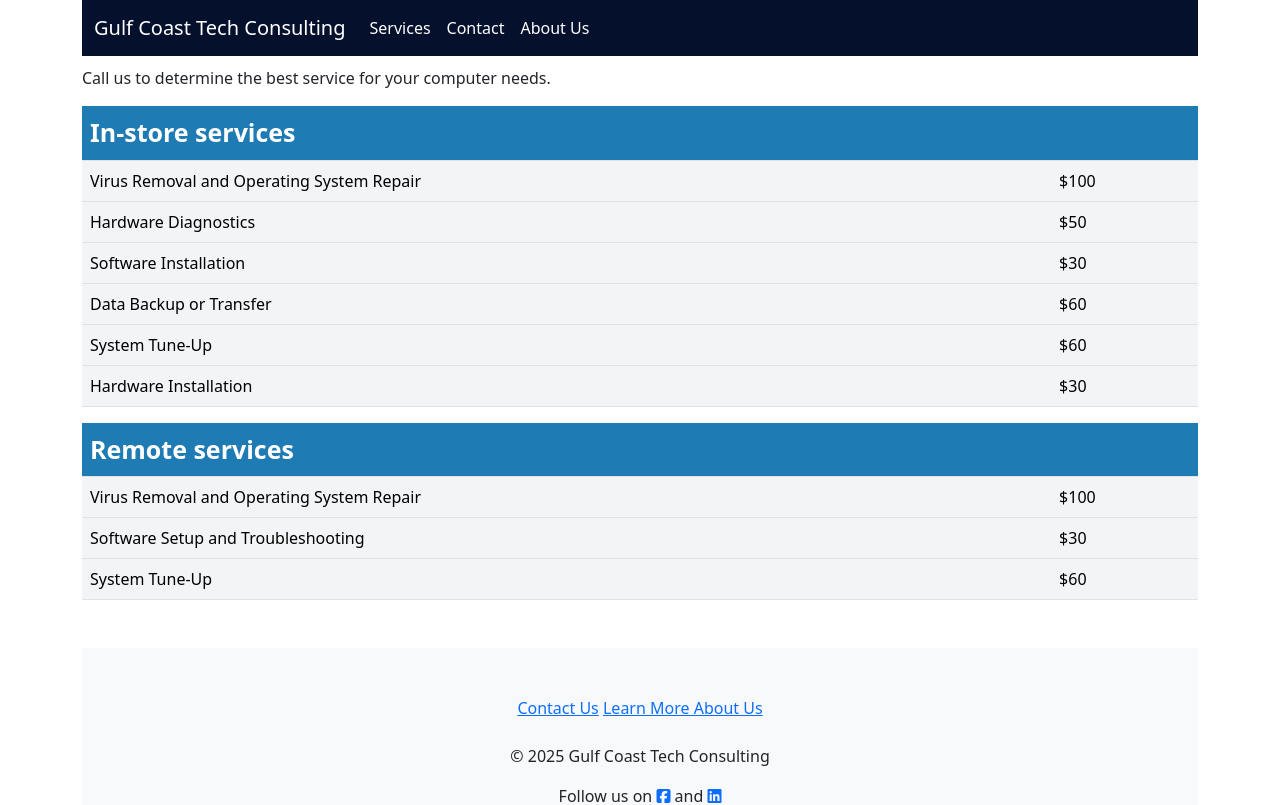
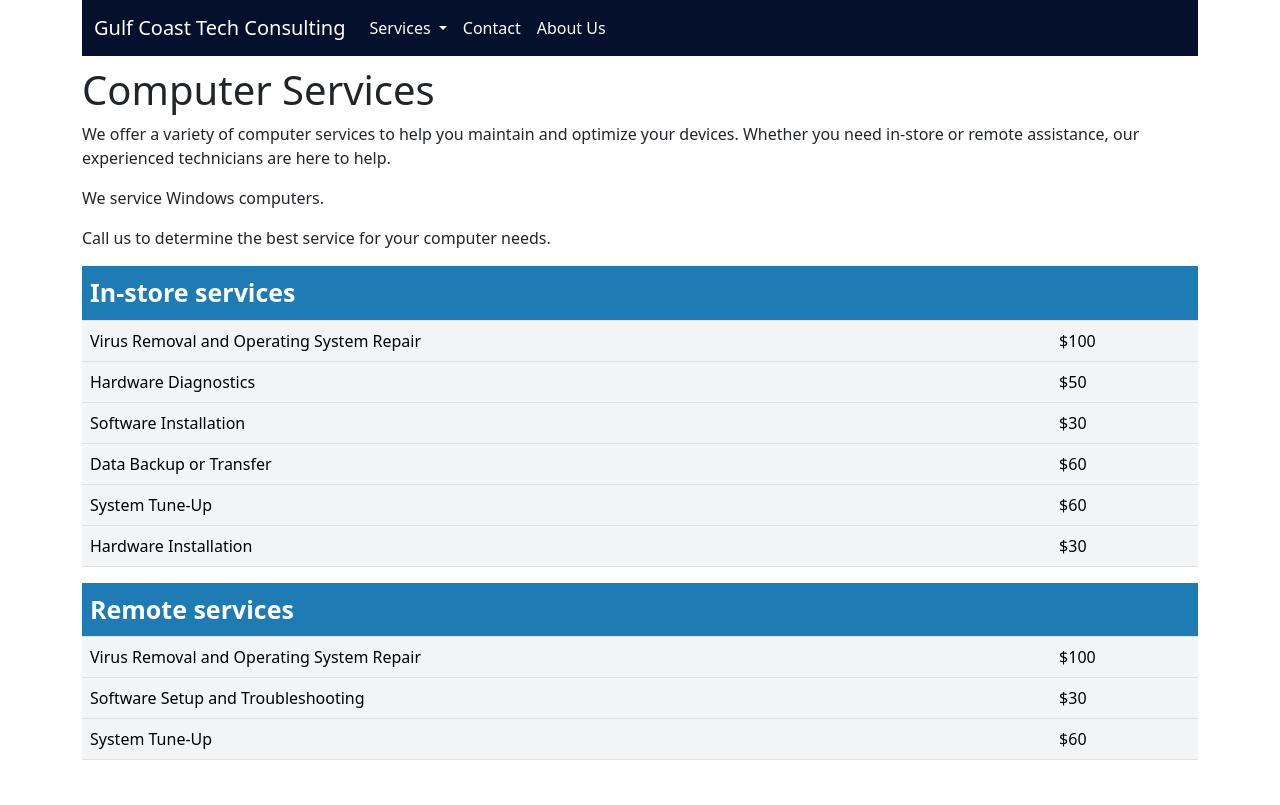
Before and after one commit to muffinman29/consulting, an Angular app: page /computer-services in a window 1280 px wide. Shown: the top 805 px of the page. Built offline with nearby package versions, Linux system fonts and the light colour scheme.

Commit message:
changed services menu option to a dropdown; added more verbiage to computer services page;

```diff
--- a/src/app/about/about.component.html
+++ b/src/app/about/about.component.html
@@ -1,2 +1,12 @@
 <h1>About Us</h1>
 <p>Gulf Coast Tech Consulting was started by Steven Williams, a seasoned software engineer with over 20 years of experience in the industry. Our mission is to provide top-notch consulting services to businesses looking to leverage technology for growth and efficiency.</p>
+
+<h2>Our Team</h2>
+<div>
+  <div class="team-member">
+    <img src="assets/steven.jpg" alt="Steven Williams" class="team-photo">
+    <h3>Steven Williams</h3>
+    <p>Founder & Lead Consultant</p>
+    <p>With a background in software development and project management, Steven brings a wealth of knowledge and expertise to the team. He has worked with various clients across different industries, helping them implement effective technology solutions.</p>
+  </div>
+</div>
--- a/src/app/app.component.html
+++ b/src/app/app.component.html
@@ -7,8 +7,14 @@
     </button>
     <div class="collapse navbar-collapse" id="navbarSupportedContent">
       <ul class="navbar-nav me-auto mb-2 mb-lg-0">
-        <li class="nav-item">
-          <a class="nav-link active" aria-current="page" href="services">Services</a>
+        <li class="nav-item dropdown">
+          <a class="nav-link dropdown-toggle" href="#" role="button" data-bs-toggle="dropdown" aria-expanded="false">
+            Services
+          </a>
+          <ul class="dropdown-menu">
+            <li><a class="dropdown-item" href="computer-services">Computer</a></li>
+            <li><a class="dropdown-item" href="technology-consulting">Technology Consulting</a></li>
+          </ul>
         </li>
         <li class="nav-item">
           <a class="nav-link active" aria-current="page" href="contact">Contact</a>
--- a/src/app/computer-services/computer-services.component.html
+++ b/src/app/computer-services/computer-services.component.html
@@ -1,6 +1,11 @@
-<div>
-  <p style="padding-top: 10px;">Call us to determine the best service for your computer needs.</p>
-
+<div style="padding-top: 10px;">
+  <h1>Computer Services</h1>
+  <section>
+  <p>We offer a variety of computer services to help you maintain and optimize your devices.
+      Whether you need in-store or remote assistance, our experienced technicians are here to help.</p>
+  <p>We service Windows computers.</p>
+  <p>Call us to determine the best service for your computer needs.</p>
+</section>
   <table class="table store-table">
     <thead>
       <tr>
--- a/src/app/technology-consulting/technology-consulting.component.html
+++ b/src/app/technology-consulting/technology-consulting.component.html
@@ -1,5 +1,6 @@
-<div>
-  <p style="padding-top: 10px;">We provide expert advice to help you make the most of your technology investments. Our consulting services include:</p>
+<div style="padding-top: 10px;">
+  <h1>Technology Consulting Services</h1>
+  <p>We provide expert advice to help you make the most of your technology investments.</p>
 
   <table class="table store-table">
     <thead>
--- a/src/styles.css
+++ b/src/styles.css
@@ -11,3 +11,11 @@
 .bg-primary {
     background-color: #04102c !important;
 }
+
+.dropdown-toggle {
+    color: white !important;
+}
+
+.dropdown-menu {
+    background: #04102c;
+}
```
